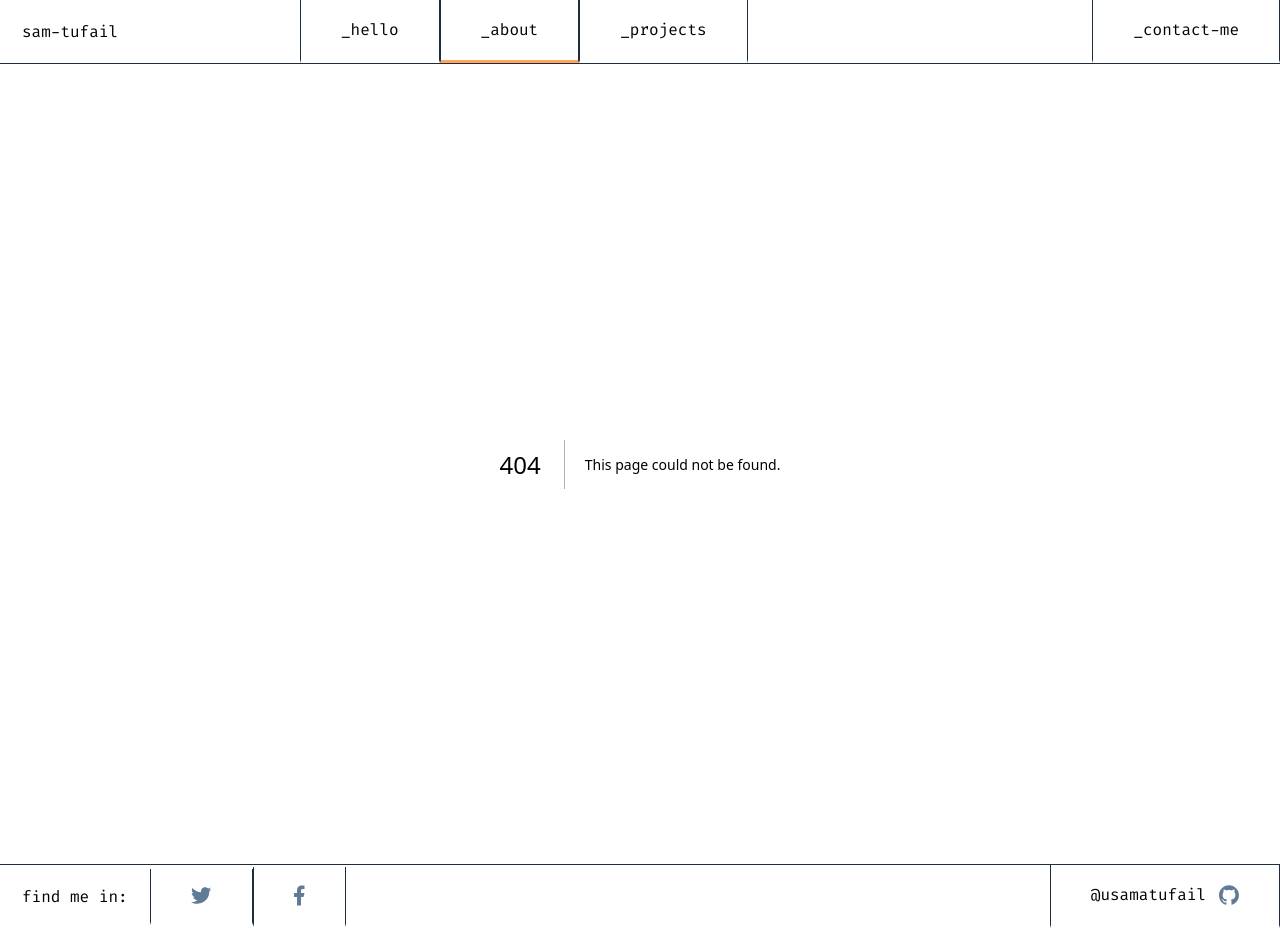
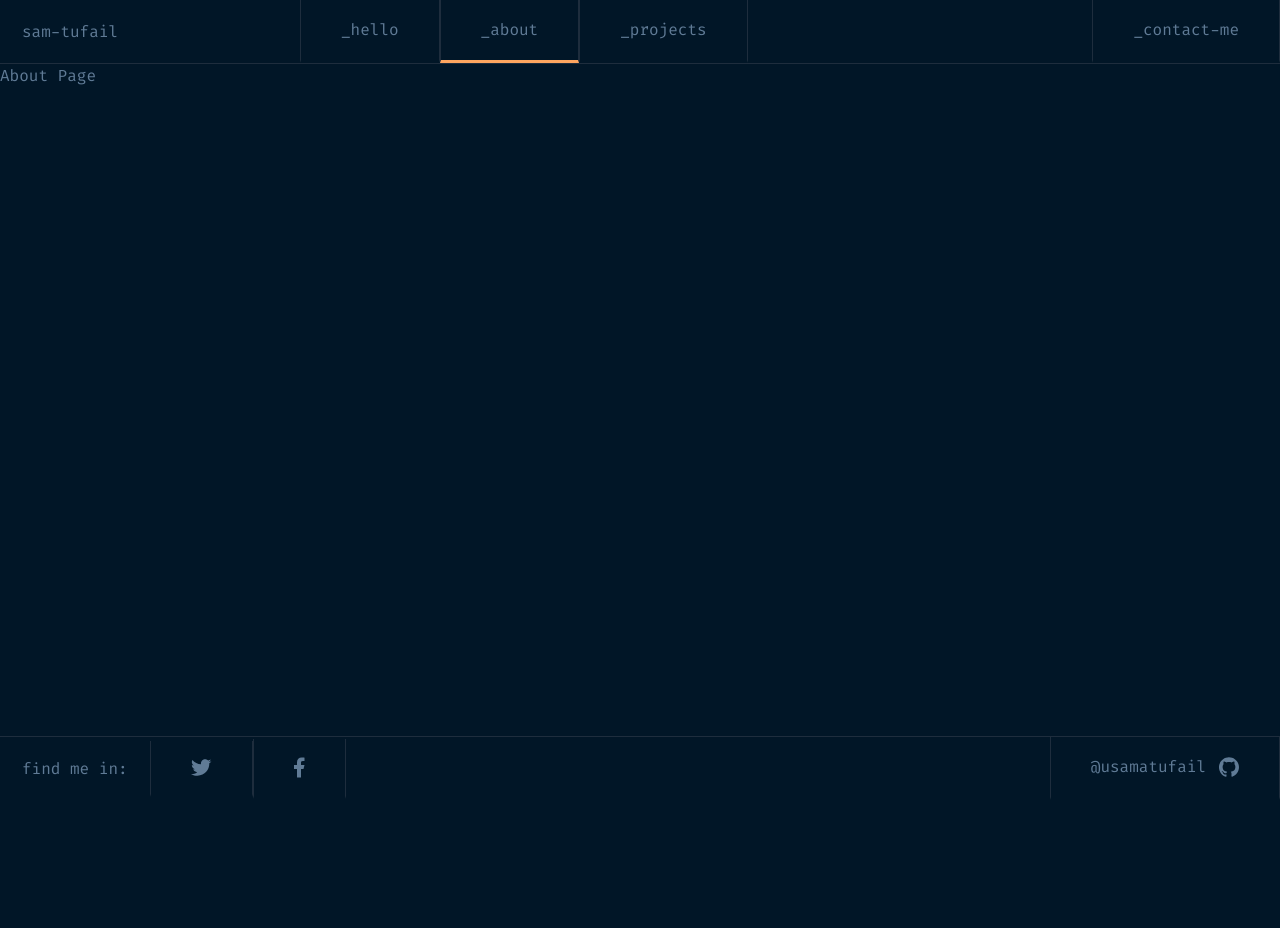
Before and after one commit to usamatufail/sam-portfolio, a Next.js app in the folder apps/web/: page /about in a window 1280 px wide. Before the commit this address had no page. After the commit the page ends 800 px from the top, so only its background shows below. Built offline with nearby package versions, Linux system fonts and the light colour scheme.

Commit message:
feat(apps/web): added footer in layout and minor changes

```diff
--- /dev/null
+++ b/apps/web/app/about/page.tsx
@@ -0,0 +1,3 @@
+export default function AboutPage() {
+  return <div>About Page</div>;
+}
--- a/apps/web/app/layout.tsx
+++ b/apps/web/app/layout.tsx
@@ -1,5 +1,5 @@
 import './styles/globals.css';
-import { Footer, Header } from './components';
+import { Footer, Header } from '../components';
 
 export default function RootLayout({
   // Layouts must accept a children prop.
@@ -12,7 +12,7 @@ export default function RootLayout({
     <html lang="en">
       <body>
         <Header />
-        {children}
+        <div className="min-h-[calc(100vh_-_128px)]">{children}</div>
         <Footer />
       </body>
     </html>
--- /dev/null
+++ b/apps/web/mock/about-data.ts
@@ -0,0 +1,4 @@
+export const aboutData = {
+  title: 'About',
+  description: 'About',
+};
```
Also changed, not shown: apps/web/components/footer/footer.component.tsx (renamed from apps/web/app/components/footer/footer.component.tsx), apps/web/components/footer/footer.module.scss (renamed from apps/web/app/components/footer/footer.module.scss), apps/web/components/header/header.component.tsx (renamed from apps/web/app/components/header/header.component.tsx), apps/web/components/header/header.module.scss (renamed from apps/web/app/components/header/header.module.scss), apps/web/components/index.ts (renamed from apps/web/app/components/index.ts).
